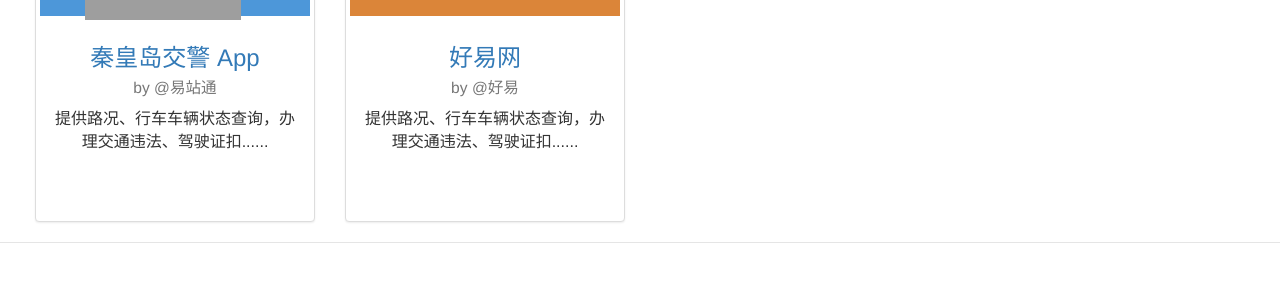
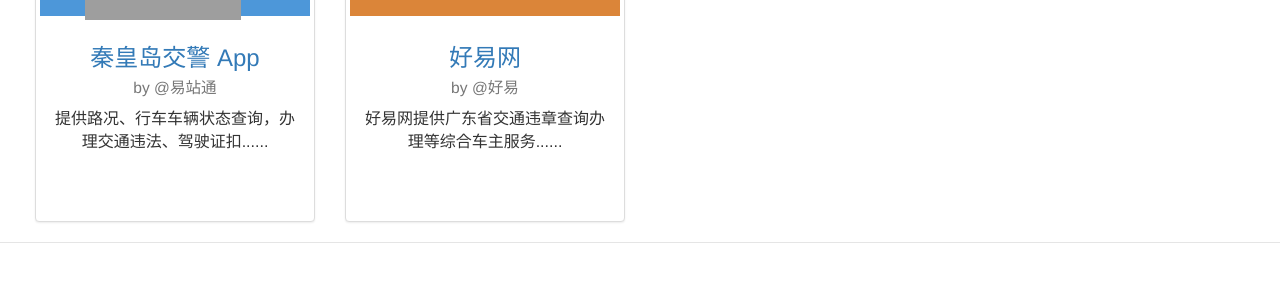
Before and after one commit to chihuan/craneding.github.io, a Jekyll site: the page built from navigations/works.html, in a window 1280 px wide and 1310 px high. Shown: the part 860-1141 px from the top of the window. Built offline with Jekyll 4.4.1, drawn with Linux system fonts in a browser that asks for light colours; nearby versions of some CDN libraries; Markdown is read by kramdown in place of the engine named in the settings; comment, search, counter and statistics services are not loaded; grey boxes are pictures that could not be loaded.

Commit message:
更新作品栏目中的描述

```diff
--- a/navigations/works.html
+++ b/navigations/works.html
@@ -111,7 +111,7 @@
                 <a target="_blank" title="好易网" href="http://www.hotye.com">好易网<br><small>by @好易</small></a>
               </h3>
               <p>
-              提供路况、行车车辆状态查询，办理交通违法、驾驶证扣......
+              好易网提供广东省交通违章查询办理等综合车主服务......
               </p>
             </div>
           </div>
```
Also changed, not shown: 2 other files.
